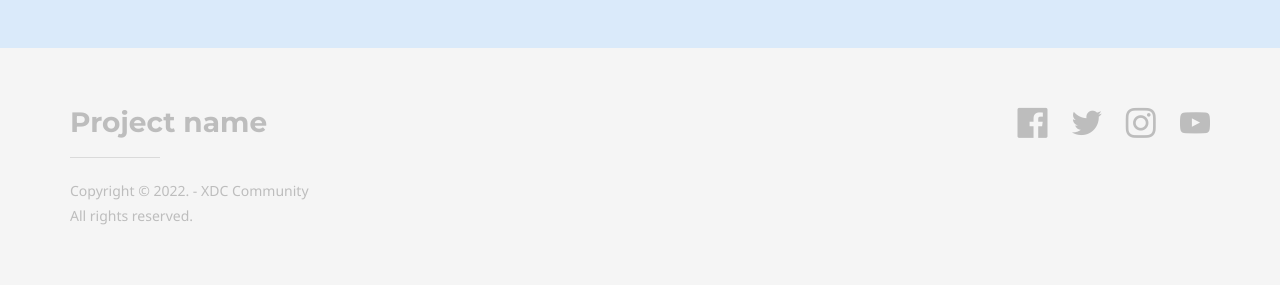
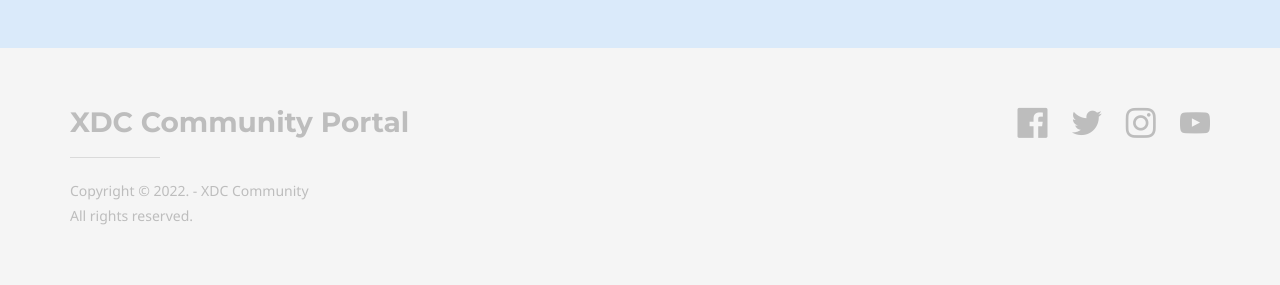
Before and after one commit to XDC-Community/XDC-Community.github.io, a Jekyll site: the page built from index.md, in a window 1280 px wide. Shown: the part 869-1154 px from the top of the page. Built offline with Jekyll 4.4.1, drawn with Linux system fonts in a browser that asks for light colours; some web fonts are replaced.

Commit message:
Updating Project Name

```diff
--- a/_config.yml
+++ b/_config.yml
@@ -4,7 +4,7 @@ doks:
     color_theme: # Available themes: blue (default), green, purple, red and yellow
     header:
         logo:
-            text: Project name
+            text: XDC Community Portal
             image:
         nav:
             - item_name: Item 1
@@ -16,7 +16,7 @@ doks:
     footer:
         content:
             logo:
-                text: Project name
+                text: XDC Community Portal
                 image:
             copyright: Copyright &copy; 2022. - XDC Community <br>All rights reserved.
         social_list:
```
